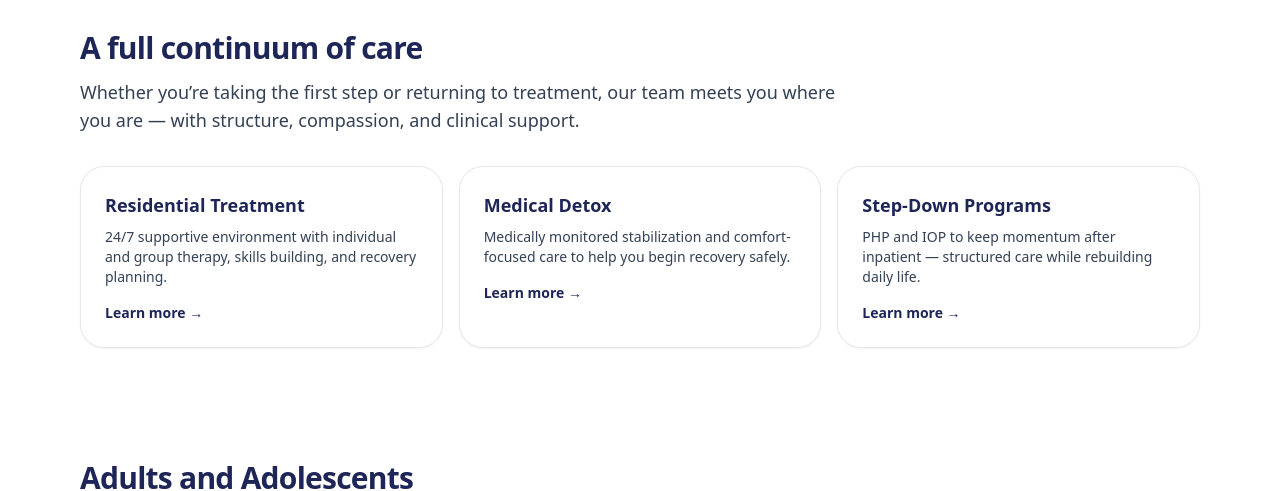
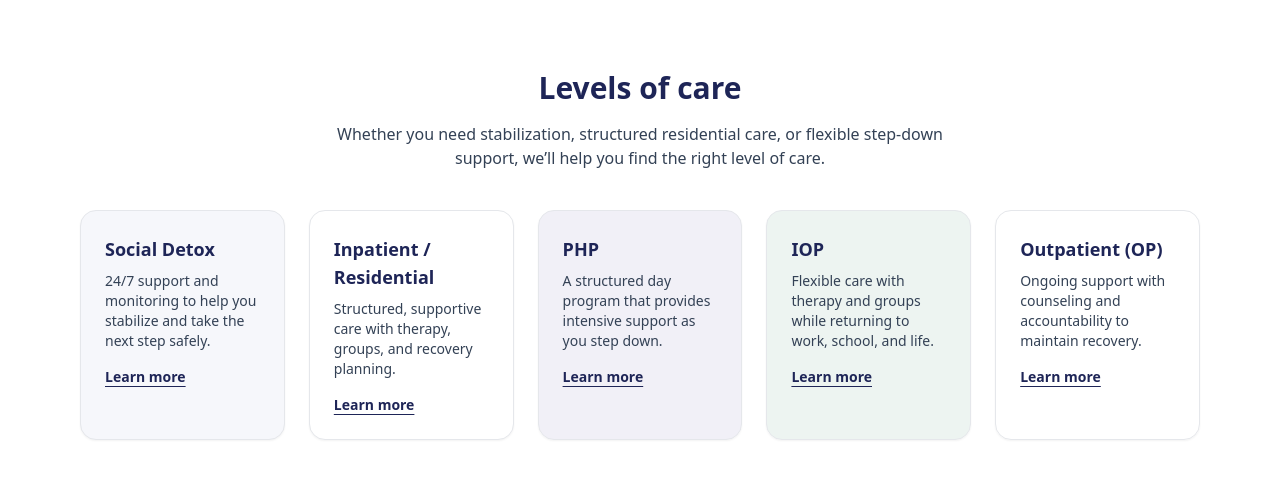
Before and after one commit to hertzkajacobs/cherry-creek-site, a Next.js app: page / in a window 1280 px wide. Shown: the part 1274-1765 px from the top of the page. Built offline with nearby package versions, Linux system fonts and the light colour scheme.

Commit message:
Update page.tsx

```diff
--- a/app/page.tsx
+++ b/app/page.tsx
@@ -25,6 +25,89 @@ export default function Home() {
       alt="Supportive care and compassion during addiction recovery"
       className="rounded-2xl shadow-sm w-full h-auto object-cover"
     />
+  </div>
+</section>
+<section className="bg-white">
+  <div className="container py-16 md:py-24">
+    <h2 className="text-2xl md:text-3xl font-bold text-ink text-center">
+      Levels of care
+    </h2>
+    <p className="mt-4 text-slate-700 text-center max-w-2xl mx-auto">
+      Whether you need stabilization, structured residential care, or flexible step-down support,
+      we’ll help you find the right level of care.
+    </p>
+
+    <div className="mt-10 grid gap-6 sm:grid-cols-2 lg:grid-cols-5">
+      {/* Social Detox */}
+      <a
+        href="/services/detox"
+        className="rounded-2xl border bg-mist p-6 shadow-sm hover:shadow-md transition"
+      >
+        <h3 className="text-lg font-bold text-ink">Social Detox</h3>
+        <p className="mt-2 text-sm text-slate-700">
+          24/7 support and monitoring to help you stabilize and take the next step safely.
+        </p>
+        <p className="mt-4 text-sm font-semibold text-ink underline">
+          Learn more
+        </p>
+      </a>
+
+      {/* Inpatient / Residential */}
+      <a
+        href="/services/residential"
+        className="rounded-2xl border bg-white p-6 shadow-sm hover:shadow-md transition"
+      >
+        <h3 className="text-lg font-bold text-ink">Inpatient / Residential</h3>
+        <p className="mt-2 text-sm text-slate-700">
+          Structured, supportive care with therapy, groups, and recovery planning.
+        </p>
+        <p className="mt-4 text-sm font-semibold text-ink underline">
+          Learn more
+        </p>
+      </a>
+
+      {/* PHP */}
+      <a
+        href="/services/php-iop"
+        className="rounded-2xl border bg-lavender/20 p-6 shadow-sm hover:shadow-md transition"
+      >
+        <h3 className="text-lg font-bold text-ink">PHP</h3>
+        <p className="mt-2 text-sm text-slate-700">
+          A structured day program that provides intensive support as you step down.
+        </p>
+        <p className="mt-4 text-sm font-semibold text-ink underline">
+          Learn more
+        </p>
+      </a>
+
+      {/* IOP */}
+      <a
+        href="/services/php-iop"
+        className="rounded-2xl border bg-sage/20 p-6 shadow-sm hover:shadow-md transition"
+      >
+        <h3 className="text-lg font-bold text-ink">IOP</h3>
+        <p className="mt-2 text-sm text-slate-700">
+          Flexible care with therapy and groups while returning to work, school, and life.
+        </p>
+        <p className="mt-4 text-sm font-semibold text-ink underline">
+          Learn more
+        </p>
+      </a>
+
+      {/* OP */}
+      <a
+        href="/services/outpatient"
+        className="rounded-2xl border bg-sky/20 p-6 shadow-sm hover:shadow-md transition"
+      >
+        <h3 className="text-lg font-bold text-ink">Outpatient (OP)</h3>
+        <p className="mt-2 text-sm text-slate-700">
+          Ongoing support with counseling and accountability to maintain recovery.
+        </p>
+        <p className="mt-4 text-sm font-semibold text-ink underline">
+          Learn more
+        </p>
+      </a>
+    </div>
   </div>
 </section>
 
```
